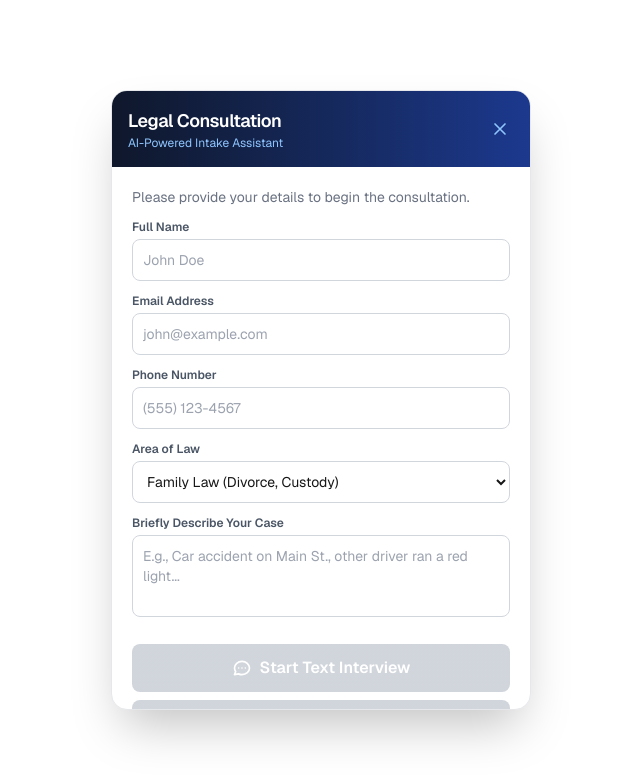
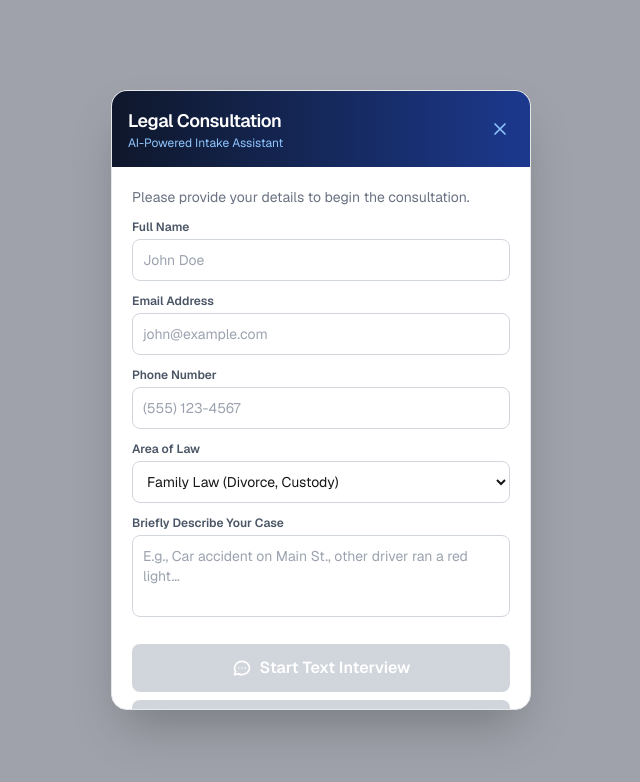
Before and after one commit to sakis070864/law-chatbot, a Next.js app: page / in a window 1280 px wide. Shown: the top 782 px of the page, without its empty margins (319-959 px from the left). Built offline with nearby package versions, Linux system fonts and the light colour scheme.

Commit message:
Center widget with modal backdrop so it looks like a real popup

```diff
--- a/src/app/page.tsx
+++ b/src/app/page.tsx
@@ -2,7 +2,7 @@ import LegalIntakeWidget from "@/components/LegalIntakeWidget";
 
 export default function Home() {
   return (
-    <main className="fixed inset-0 flex items-center justify-center w-full h-full pointer-events-none">
+    <main className="fixed inset-0 flex items-center justify-center w-full h-full bg-slate-900/40 backdrop-blur-sm pointer-events-none">
       <div className="pointer-events-auto">
         <LegalIntakeWidget />
       </div>
```
